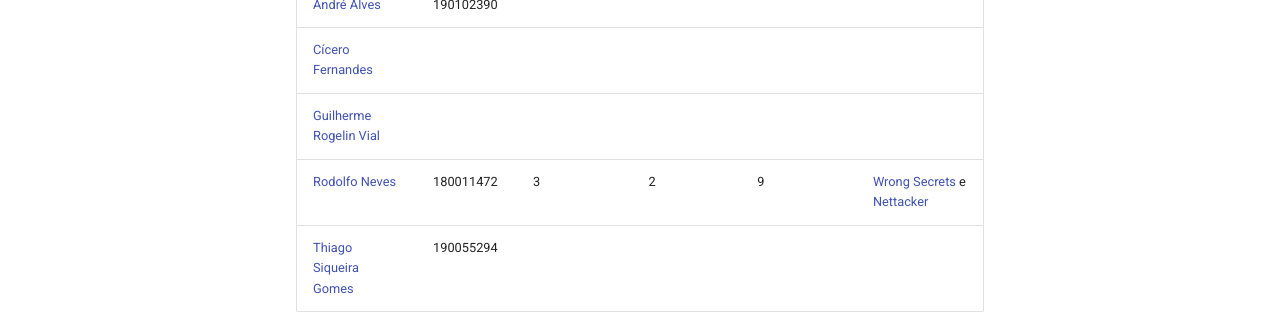
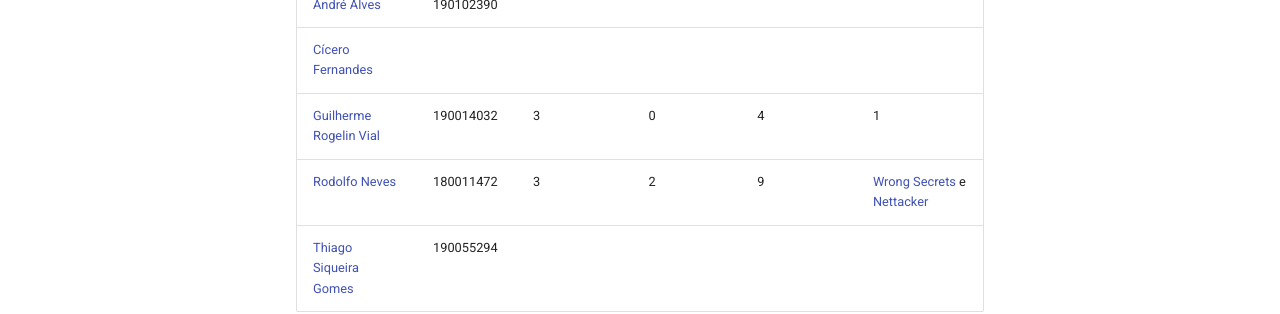
Before and after one commit to GCES-OWASP-2023-1/docs, an MkDocs documentation site: the page built from docs/index.md, in a window 1280 px wide. Shown: the part 315-629 px from the top of the page. Built offline with MkDocs 1.6.1 and Material for MkDocs 9.7.7, drawn with Linux system fonts in a browser that asks for light colours.

Commit message:
preenchendo tabela

```diff
--- a/docs/index.md
+++ b/docs/index.md
@@ -6,6 +6,6 @@
 | --------- | ----- | ------- |--------- | ----- | ------- |
 | [André Alves](https://github.com/andremralves) | 190102390 | | | | |
 | [Cícero Fernandes](https://github.com/ciceroff)  | | | | | |
-| [Guilherme Rogelin Vial ](https://github.com/GRVial) |  | || | |
+| [Guilherme Rogelin Vial ](https://github.com/GRVial) | 190014032 | 3 | 0 | 4 | 1 |
 | [Rodolfo Neves](https://github.com/roddas) | 180011472 | 3 | 2 | 9 | [Wrong Secrets](https://github.com/OWASP/wrongsecrets) e [Nettacker](https://github.com/OWASP/Nettacker) |
 | [Thiago Siqueira Gomes](https://github.com/thgomes) | 190055294 | || | |
```
Also changed, not shown: README.md (+1 -1 lines).
